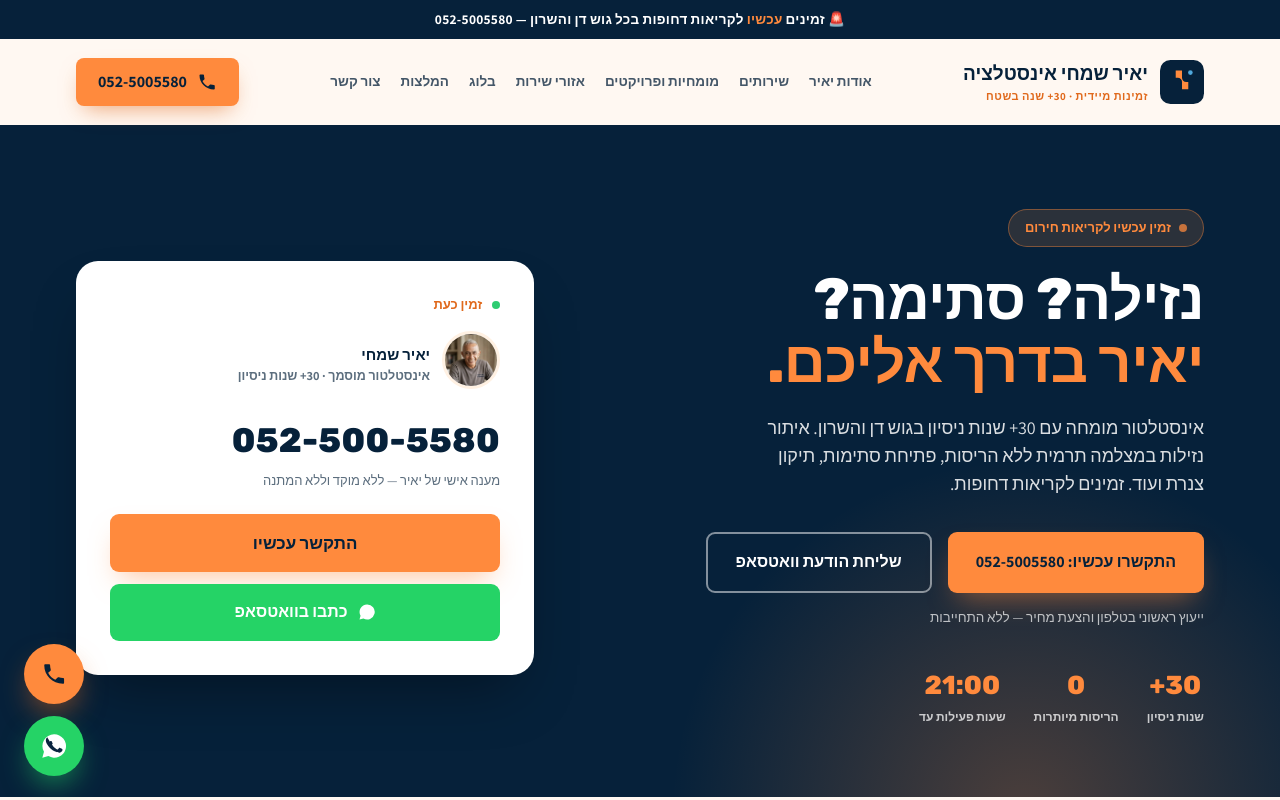
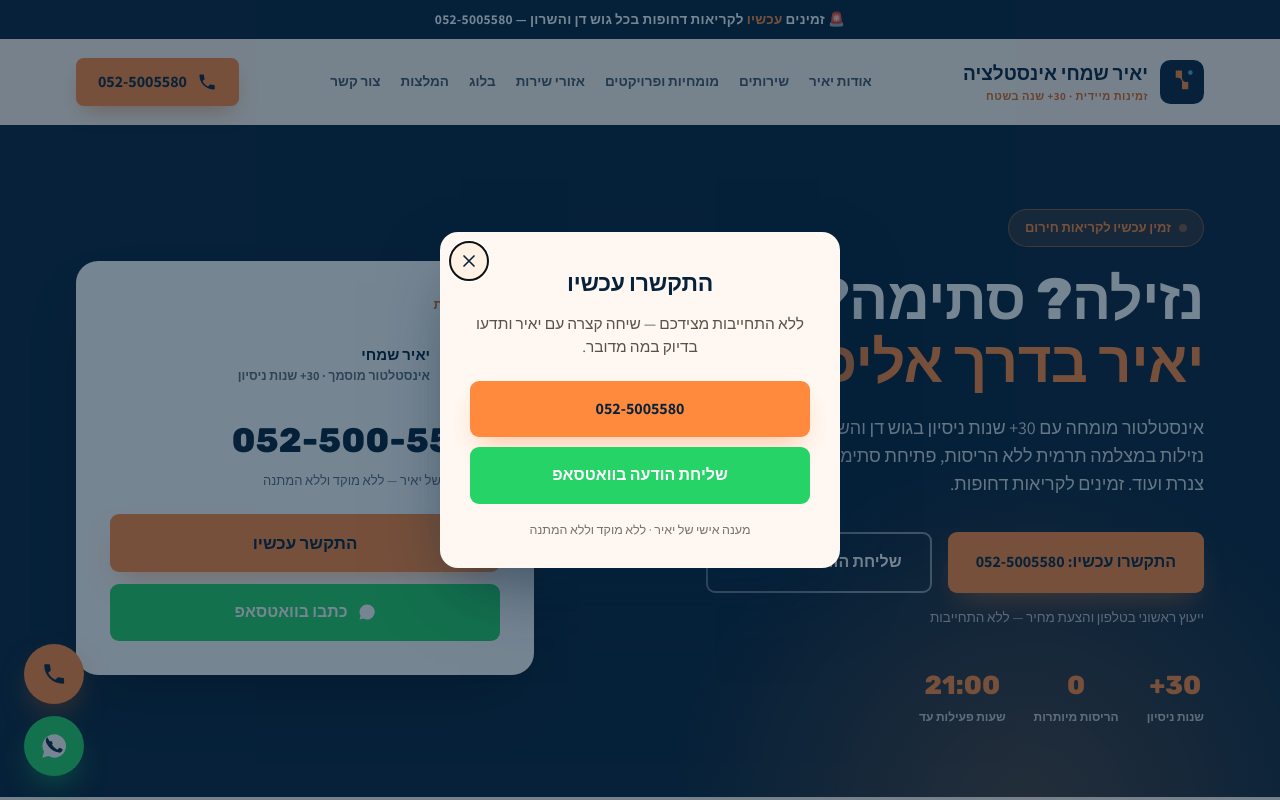
Before and after one commit to reutn8n/plumber, a website: page index.html in a window 1280 px wide. Shown: the top 800 px of the page. Drawn offline with Linux system fonts and the light colour scheme; no server answers.

Commit message:
Add a call invitation that waits for the visitor to engage
Shows a dismissible card offering a call or WhatsApp, headed
"התקשרו עכשיו" with no-obligation wording. It is held until the
visitor has spent seven seconds or genuinely scrolled, rather than
firing on load, which Google treats as an intrusive interstitial and
which converts worse. Dismissal is remembered for the session.

The scroll test requires real scrolling as well as a depth fraction:
on the shortest pages the first screen already covers a third of the
document, so a fraction test alone would have fired immediately on
open — the exact behaviour this timing avoids.

```diff
--- a/script.js
+++ b/script.js
@@ -24,6 +24,82 @@
       keepalive: true,
     }).catch(function () {});
   } catch (err) {}
+})();
+
+// Invitation to call — held back until the visitor shows interest, so it reads
+// as an offer rather than an interruption (and stays clear of Google's
+// intrusive-interstitial penalty, which applies to popups on immediate load).
+(function callInvite() {
+  var WA_URL = 'https://api.whatsapp.com/send/?phone=972525005580&text=%D7%A9%D7%9C%D7%95%D7%9D%2C+%D7%90%D7%A9%D7%9E%D7%97+%D7%9C%D7%A7%D7%91%D7%9C+%D7%94%D7%A6%D7%A2%D7%AA+%D7%9E%D7%97%D7%99%D7%A8+%D7%9C%D7%A2%D7%91%D7%95%D7%93%D7%AA+%D7%90%D7%99%D7%A0%D7%A1%D7%98%D7%9C%D7%A6%D7%99%D7%94&type=phone_number&app_absent=0';
+
+  try {
+    if (sessionStorage.getItem('invite-dismissed')) return;
+  } catch (err) { return; }
+
+  var overlay = document.createElement('div');
+  overlay.className = 'invite-overlay';
+  overlay.innerHTML =
+    '<div class="invite" role="dialog" aria-modal="true" aria-labelledby="invite-title">' +
+      '<button class="invite-close" type="button" aria-label="סגירה">' +
+        '<svg width="20" height="20" viewBox="0 0 24 24" fill="none" aria-hidden="true"><path d="M6 6l12 12M18 6L6 18" stroke="currentColor" stroke-width="2" stroke-linecap="round"/></svg>' +
+      '</button>' +
+      '<h2 id="invite-title">התקשרו עכשיו</h2>' +
+      '<p>ללא התחייבות מצידכם — שיחה קצרה עם יאיר ותדעו בדיוק במה מדובר.</p>' +
+      '<div class="invite-actions">' +
+        '<a class="btn btn-amber" href="tel:0525005580">052-5005580</a>' +
+        '<a class="btn btn-wa" href="' + WA_URL + '">שליחת הודעה בוואטסאפ</a>' +
+      '</div>' +
+      '<span class="invite-note">מענה אישי של יאיר · ללא מוקד וללא המתנה</span>' +
+    '</div>';
+
+  var shown = false;
+  var timer;
+
+  function dismiss() {
+    overlay.classList.remove('is-open');
+    try { sessionStorage.setItem('invite-dismissed', '1'); } catch (err) {}
+    document.removeEventListener('keydown', onKey);
+    setTimeout(function () {
+      if (overlay.parentNode) overlay.parentNode.removeChild(overlay);
+    }, 300);
+  }
+
+  function onKey(e) {
+    if (e.key === 'Escape') dismiss();
+  }
+
+  function show() {
+    if (shown) return;
+    shown = true;
+    clearTimeout(timer);
+    window.removeEventListener('scroll', onScroll);
+    document.body.appendChild(overlay);
+    // force a reflow so the transition runs from the starting state; rAF would
+    // be throttled in a background tab and could leave this stuck invisible
+    void overlay.offsetHeight;
+    overlay.classList.add('is-open');
+    document.addEventListener('keydown', onKey);
+    var closeBtn = overlay.querySelector('.invite-close');
+    closeBtn.addEventListener('click', dismiss);
+    closeBtn.focus();
+    overlay.addEventListener('click', function (e) {
+      if (e.target === overlay) dismiss();
+    });
+    // choosing to call or message counts as answering the invitation
+    overlay.querySelectorAll('a').forEach(function (a) {
+      a.addEventListener('click', dismiss);
+    });
+  }
+
+  function onScroll() {
+    // require real scrolling, not just a short page where the first screen
+    // already covers a third of the document
+    if (window.scrollY < 240) return;
+    if ((window.scrollY + window.innerHeight) / document.body.scrollHeight > 0.33) show();
+  }
+
+  timer = setTimeout(show, 7000);
+  window.addEventListener('scroll', onScroll, { passive: true });
 })();
 
 function notify(type, extra) {
--- a/styles.css
+++ b/styles.css
@@ -241,6 +241,41 @@ footer.site-footer{background:var(--ink);color:rgba(255,255,255,.6);padding:56px
   body{padding-bottom:82px;}
 }
 
+/* invitation shown once the visitor has engaged — never on immediate page load,
+   which Google treats as an intrusive interstitial */
+.invite-overlay{
+  position:fixed;inset:0;z-index:200;
+  display:flex;align-items:center;justify-content:center;padding:20px;
+  background:rgba(6,33,58,.55);
+  opacity:0;pointer-events:none;transition:opacity .25s ease;
+}
+.invite-overlay.is-open{opacity:1;pointer-events:auto;}
+.invite{
+  position:relative;width:100%;max-width:400px;
+  background:var(--paper);border-radius:18px;padding:34px 30px 28px;
+  box-shadow:0 30px 70px -20px rgba(6,33,58,.6);
+  text-align:center;
+  transform:translateY(14px) scale(.98);transition:transform .25s ease;
+}
+.invite-overlay.is-open .invite{transform:none;}
+.invite h2{font-size:23px;color:var(--navy);margin-bottom:10px;}
+.invite p{margin:0 0 22px;font-size:15.5px;opacity:.75;line-height:1.5;}
+.invite .invite-actions{display:flex;flex-direction:column;gap:10px;}
+.invite .btn{width:100%;justify-content:center;}
+.invite .btn-wa{background:#25D366;color:#fff;}
+.invite .invite-note{display:block;margin-top:16px;font-size:12.5px;opacity:.6;}
+.invite-close{
+  position:absolute;top:10px;left:10px;
+  width:38px;height:38px;border-radius:50%;
+  background:none;border:none;cursor:pointer;color:var(--navy);opacity:.5;
+  display:flex;align-items:center;justify-content:center;
+}
+.invite-close:hover,.invite-close:focus-visible{opacity:1;background:var(--paper-2);}
+@media (prefers-reduced-motion:reduce){
+  .invite-overlay,.invite{transition:none;}
+  .invite{transform:none;}
+}
+
 /* inline conversion prompts placed through the body of long pages */
 .cta-strip{
   background:var(--navy);color:#fff;border-radius:16px;
```
